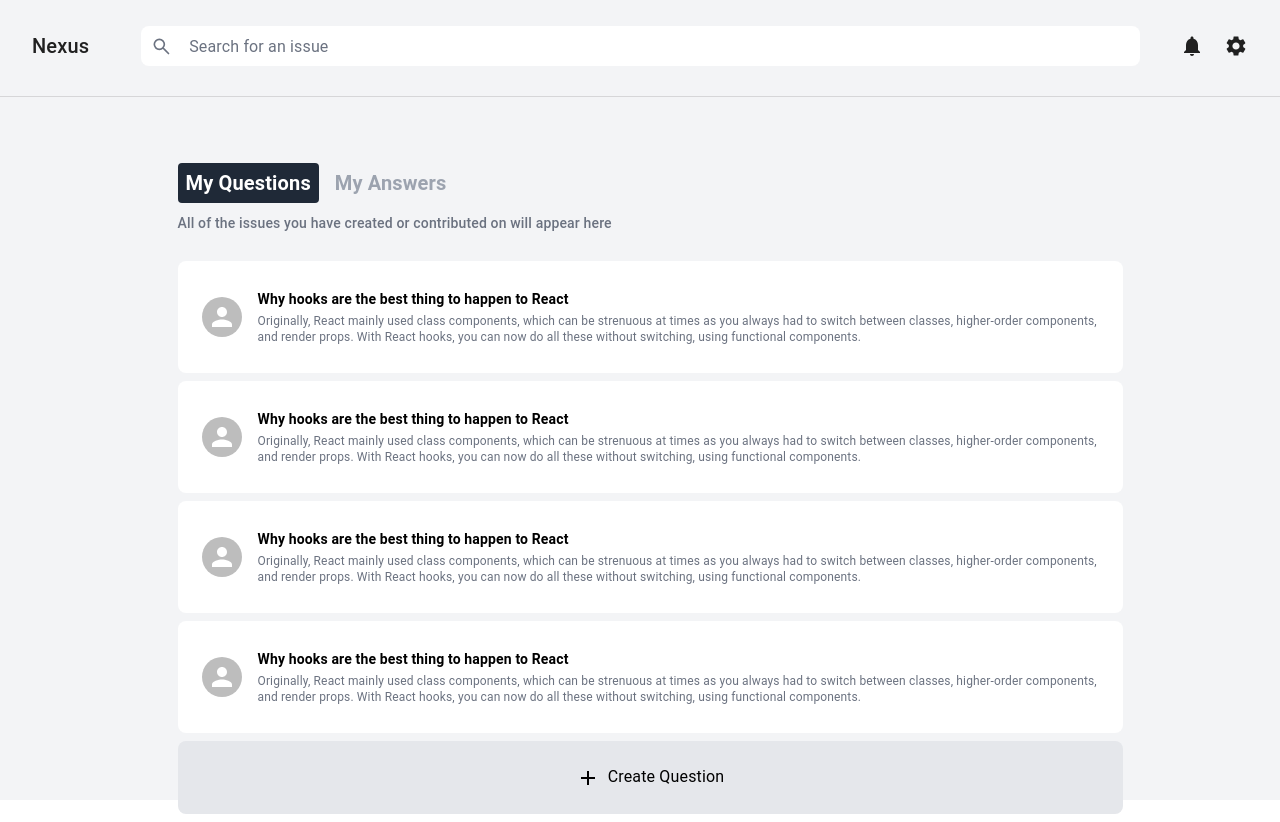
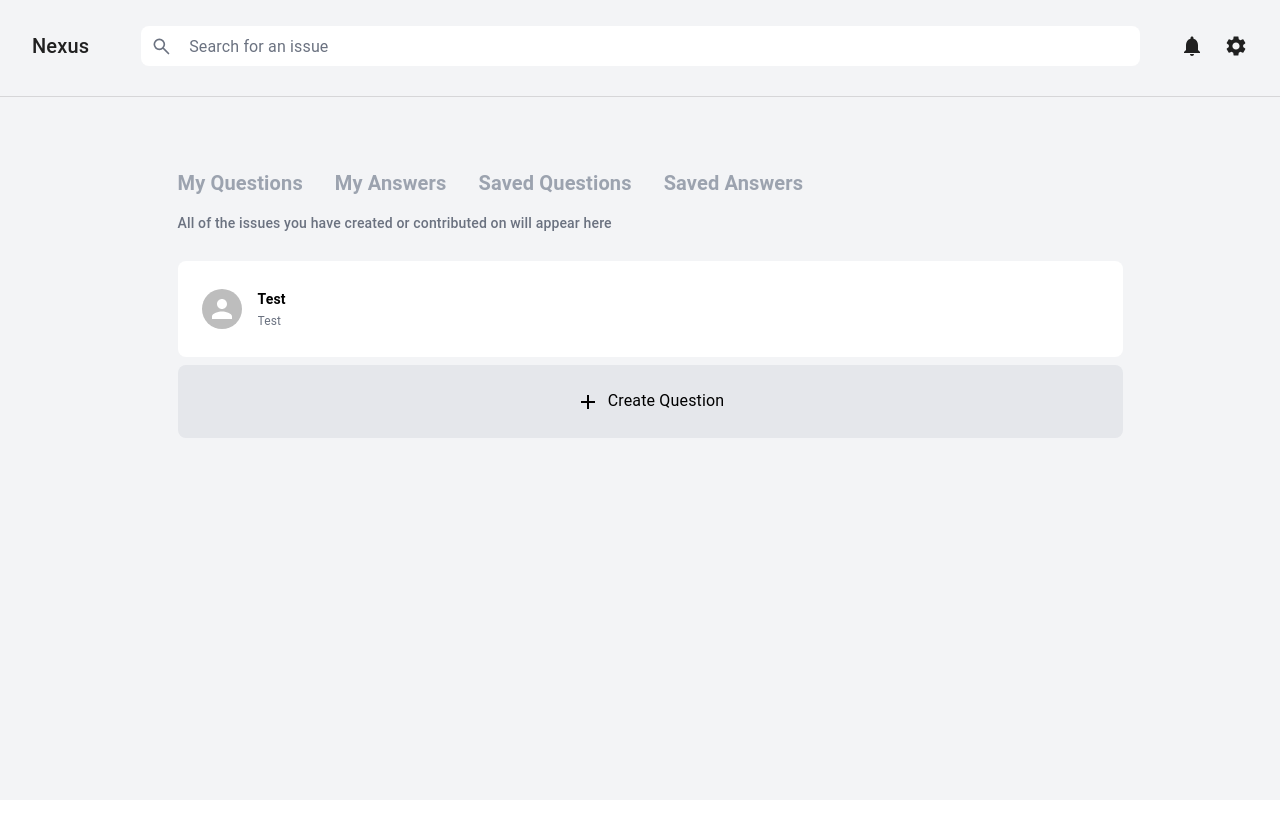
Before and after one commit to dallenpyrah/Nexus, a Next.js app: page /dashboard in a window 1280 px wide. After the commit the page ends 800 px from the top, so only its background shows below. Built offline with nearby package versions, Linux system fonts and the light colour scheme.

Commit message:
Header navigation skeleton workflow complete

```diff
--- a/components/CreateQuestionComponent.tsx
+++ b/components/CreateQuestionButton.tsx
@@ -1,7 +1,7 @@
 import styles from '@/styles/components/CreateIssueComponent.module.css'
 import {Add} from "@mui/icons-material";
 
-export const CreateQuestionComponent = () => {
+export const CreateQuestionButton = () => {
     return (
         <div className={styles.create_issue_row}>
             <div className={styles.create_issue_column}>
--- /dev/null
+++ b/components/CreateQuestionForm.tsx
@@ -0,0 +1,39 @@
+import { useState } from "react";
+import {TextField, Button} from "@mui/material";
+
+export const CreateQuestionForm = () => {
+    const [title, setTitle] = useState("");
+    const [description, setDescription] = useState("");
+
+    const handleSubmit = (event: { preventDefault: () => void; }) => {
+        event.preventDefault();
+        // Handle form submission here
+    };
+
+    return (
+        <form onSubmit={handleSubmit}>
+            <TextField
+                id="title"
+                label="Title"
+                value={title}
+                onChange={(event) => setTitle(event.target.value)}
+            />
+            <TextField
+                id="description"
+                label="Description"
+                multiline
+                rows={4}
+                value={description}
+                onChange={(event) => setDescription(event.target.value)}
+            />
+            <Button
+                variant="contained"
+                color="primary"
+                type="submit"
+                className="bg-blue-500 hover:bg-blue-700 text-white font-bold py-2 px-4 rounded"
+            >
+                Submit
+            </Button>
+        </form>
+    );
+};
--- /dev/null
+++ b/components/QuestionTitleHeader.tsx
@@ -0,0 +1,18 @@
+import styles from "@/styles/pages/Dashboard.module.css";
+import {Dispatch, SetStateAction} from "react";
+import {TabType} from "@/enums/TabTypes";
+
+interface IQuestionTitleHeaderProps {
+    title: string;
+    isActive: boolean;
+    setActiveTab: Dispatch<SetStateAction<string>>;
+    tabType: TabType;
+}
+
+export const QuestionTitleHeader = (props: IQuestionTitleHeaderProps) => {
+    return (
+        <span
+            className={`${styles.issue_title_dashboard} ${props.isActive ? 'text-black' : 'text-gray-400'} mr-8 hover:text-black transition-colors duration-300`}
+            onClick={() => props.setActiveTab(props.tabType)}>{props.title}</span>
+    )
+}
--- /dev/null
+++ b/components/QuestionsList.tsx
@@ -0,0 +1,12 @@
+import {IQuestionListProps} from "@/interfaces/IQuestionListProps";
+import {QuestionComponent} from "@/components/QuestionComponent";
+
+export const QuestionsList = (props: IQuestionListProps) => {
+    return (
+        <div>
+            {props.questions.map((question) => (
+                <QuestionComponent title={"Test"} description={"Test"} />
+            ))}
+        </div>
+    );
+}
--- /dev/null
+++ b/enums/TabTypes.ts
@@ -0,0 +1,6 @@
+export enum TabType {
+    MY_QUESTIONS = "MY QUESTIONS",
+    MY_ANSWERS = "MY ANSWERS",
+    SAVED_QUESTIONS = "SAVED QUESTIONS",
+    SAVED_ANSWERS = "SAVED ANSWERS",
+}
--- /dev/null
+++ b/interfaces/IQuestion.ts
@@ -0,0 +1,3 @@
+export interface IQuestion {
+
+}
--- /dev/null
+++ b/interfaces/IQuestionListProps.ts
@@ -0,0 +1,5 @@
+import {IQuestion} from "@/interfaces/IQuestion";
+
+export interface IQuestionListProps {
+    questions: IQuestion[];
+}
--- a/pages/dashboard.tsx
+++ b/pages/dashboard.tsx
@@ -1,14 +1,25 @@
 import styles from '@/styles/pages/Dashboard.module.css'
 import {SearchBar} from "@/components/SearchBar";
-import {
-    Notifications,
-    Settings
-} from "@mui/icons-material";
-import {Button, Divider} from "@mui/material";
+import {Notifications, Settings} from "@mui/icons-material";
+import {Divider} from "@mui/material";
 import {QuestionComponent} from "@/components/QuestionComponent";
-import {CreateQuestionComponent} from "@/components/CreateQuestionComponent";
+import {CreateQuestionButton} from "@/components/CreateQuestionButton";
+import {QuestionTitleHeader} from "@/components/QuestionTitleHeader";
+import {useState} from "react";
+import {DashboardService} from "@/services/DashboardService";
+import {TabType} from "@/enums/TabTypes";
+import {QuestionsList} from "@/components/QuestionsList";
+
+const dashboardService = new DashboardService();
 
 export default function Dashboard () {
+    const [activeTab, setActiveTab] = useState("my_questions");
+
+    const isMyQuestionsTabActive = dashboardService.isTabActive(activeTab, TabType.MY_QUESTIONS);
+    const isMyAnswersTabActive = dashboardService.isTabActive(activeTab, TabType.MY_ANSWERS);
+    const isSavedQuestionsTabActive = dashboardService.isTabActive(activeTab, TabType.SAVED_QUESTIONS);
+    const isSavedAnswersTabActive = dashboardService.isTabActive(activeTab, TabType.SAVED_ANSWERS);
+
     return (
         <div className={styles.container}>
             <div className={styles.header_row}>
@@ -21,18 +32,17 @@ export default function Dashboard () {
             <div className={styles.dashboard_content_row}>
                 <div className={styles.dashboard_content_column}>
                     <div className="mb-2">
-                        <span className={`${styles.issue_title_dashboard} mr-2 bg-gray-800 text-white p-2 rounded`}>My Questions</span>
-                        <span className={`${styles.issue_title_dashboard} mx-2 text-gray-400 hover:text-black transition-colors duration-300`}>My Answers</span>
+                        <QuestionTitleHeader title={"My Questions"} isActive={isMyQuestionsTabActive} setActiveTab={setActiveTab} tabType={TabType.MY_QUESTIONS} />
+                        <QuestionTitleHeader title={"My Answers"} isActive={isMyAnswersTabActive} setActiveTab={setActiveTab} tabType={TabType.MY_ANSWERS}  />
+                        <QuestionTitleHeader title={"Saved Questions"} isActive={isSavedQuestionsTabActive} setActiveTab={setActiveTab} tabType={TabType.SAVED_QUESTIONS}  />
+                        <QuestionTitleHeader title={"Saved Answers"} isActive={isSavedAnswersTabActive} setActiveTab={setActiveTab} tabType={TabType.SAVED_ANSWERS}  />
                     </div>
                     <p className={styles.my_issues_sub_title}>
                         All of the issues you have created or contributed on will appear here
                     </p>
                     <div>
-                        <QuestionComponent title={"Why hooks are the best thing to happen to React"} description={"Originally, React mainly used class components, which can be strenuous at times as you always had to switch between classes, higher-order components, and render props. With React hooks, you can now do all these without switching, using functional components."}/>
-                        <QuestionComponent title={"Why hooks are the best thing to happen to React"} description={"Originally, React mainly used class components, which can be strenuous at times as you always had to switch between classes, higher-order components, and render props. With React hooks, you can now do all these without switching, using functional components."}/>
-                        <QuestionComponent title={"Why hooks are the best thing to happen to React"} description={"Originally, React mainly used class components, which can be strenuous at times as you always had to switch between classes, higher-order components, and render props. With React hooks, you can now do all these without switching, using functional components."}/>
-                        <QuestionComponent title={"Why hooks are the best thing to happen to React"} description={"Originally, React mainly used class components, which can be strenuous at times as you always had to switch between classes, higher-order components, and render props. With React hooks, you can now do all these without switching, using functional components."}/>
-                        <CreateQuestionComponent/>
+                        <QuestionsList questions={["Test"]} />
+                        <CreateQuestionButton/>
                     </div>
                 </div>
             </div>
--- /dev/null
+++ b/services/DashboardService.ts
@@ -0,0 +1,12 @@
+import {TabType} from "@/enums/TabTypes";
+
+export class DashboardService {
+    constructor() {
+
+    }
+
+    public isTabActive(activeTab: string, tabType: TabType): boolean {
+        return activeTab.toUpperCase() === tabType;
+    }
+
+}
```
